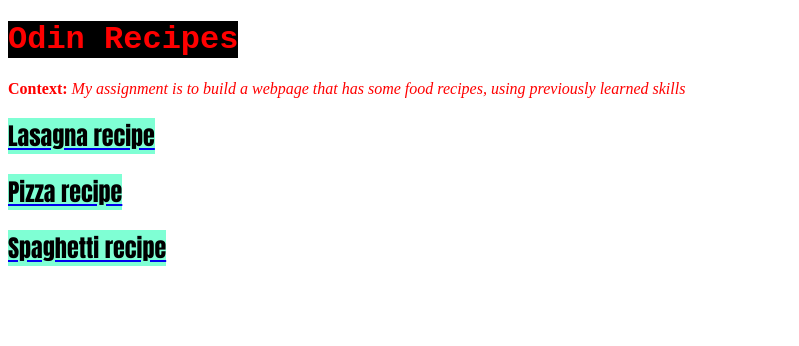
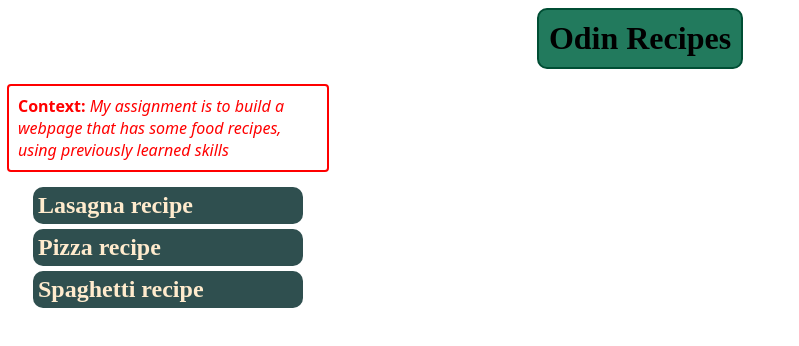
Before and after one commit to hix160/odin-recipes, a plain HTML site: page index.html in a window 1280 px wide. Shown: the whole page, without its empty margins (0-799 px from the left). Drawn offline with Linux system fonts and the light colour scheme.

Commit message:
updated style for index.html

```diff
--- a/style.css
+++ b/style.css
@@ -1,23 +1,60 @@
-h1 {
-    color: red;
-    background-color: black;
-    height: auto;
+/*  index.html  */
+.context {
+    font-family:system-ui;
+    color:red;
+    width: 300px;
+    padding: 10px;
+    outline: auto;
+}
+
+.link {
+    color: blanchedalmond;
+    background-color: darkslategray;
+    padding: 5px;
+    margin:5px;
+    margin-left: 25px;
+    border-radius: 10px;
+    text-align:left;
+    width:260px;
+}
+
+.home{
+    border-color:rgb(0, 78, 52);
+    background-color:rgb(34, 122, 93);
+    border-radius: 10px;
+    border-width: 2px;
+    border-style: solid;
+}
+
+div {
+    display:flex;
+    align-items: flex-start;
+}
+
+img {
+    border-style:solid;
+    display: inline-block;
+    vertical-align: top;
+
+
+}
+
+
+.text{
+    display: block;
+    margin:0;
+}
+
+.title{
+    color:black;
     width: fit-content;
-    font-family: 'Courier New', Courier, monospace;
+    margin: 0 auto;
+
+
+    padding: 10px;
+
 }
-h2 {
-    color: black;
-    font-family:Impact, Haettenschweiler, 'Arial Narrow Bold', sans-serif;
-    background-color: aquamarine;
-    height: auto;
-    width: fit-content;
+
+a {
+    text-decoration: none;
 }
-.context {
-    color:red;
-}
-h3 {
-    color:blue
-}
-li {
-    font-family:Georgia, 'Times New Roman', Times, serif;
-}
```
